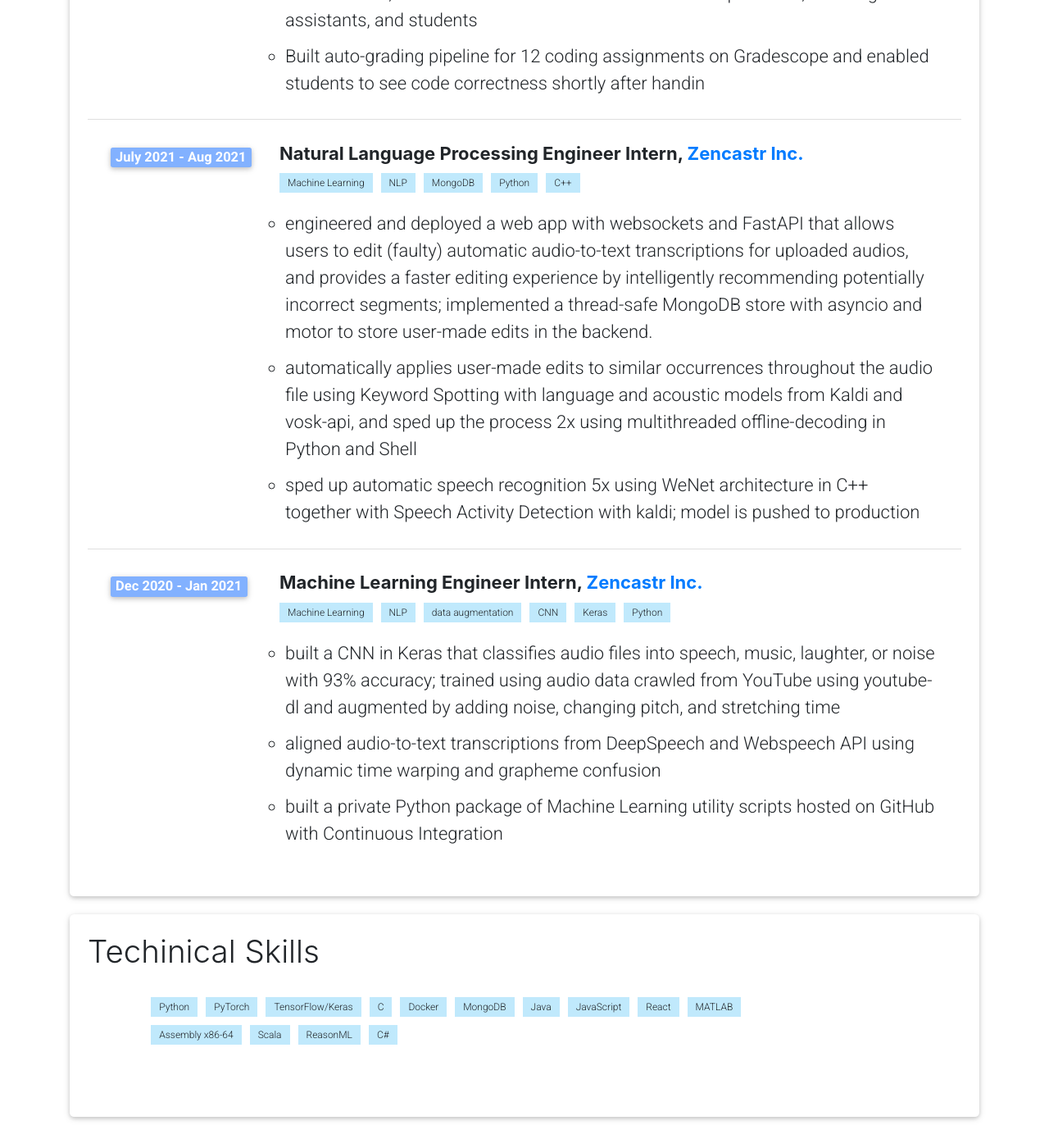
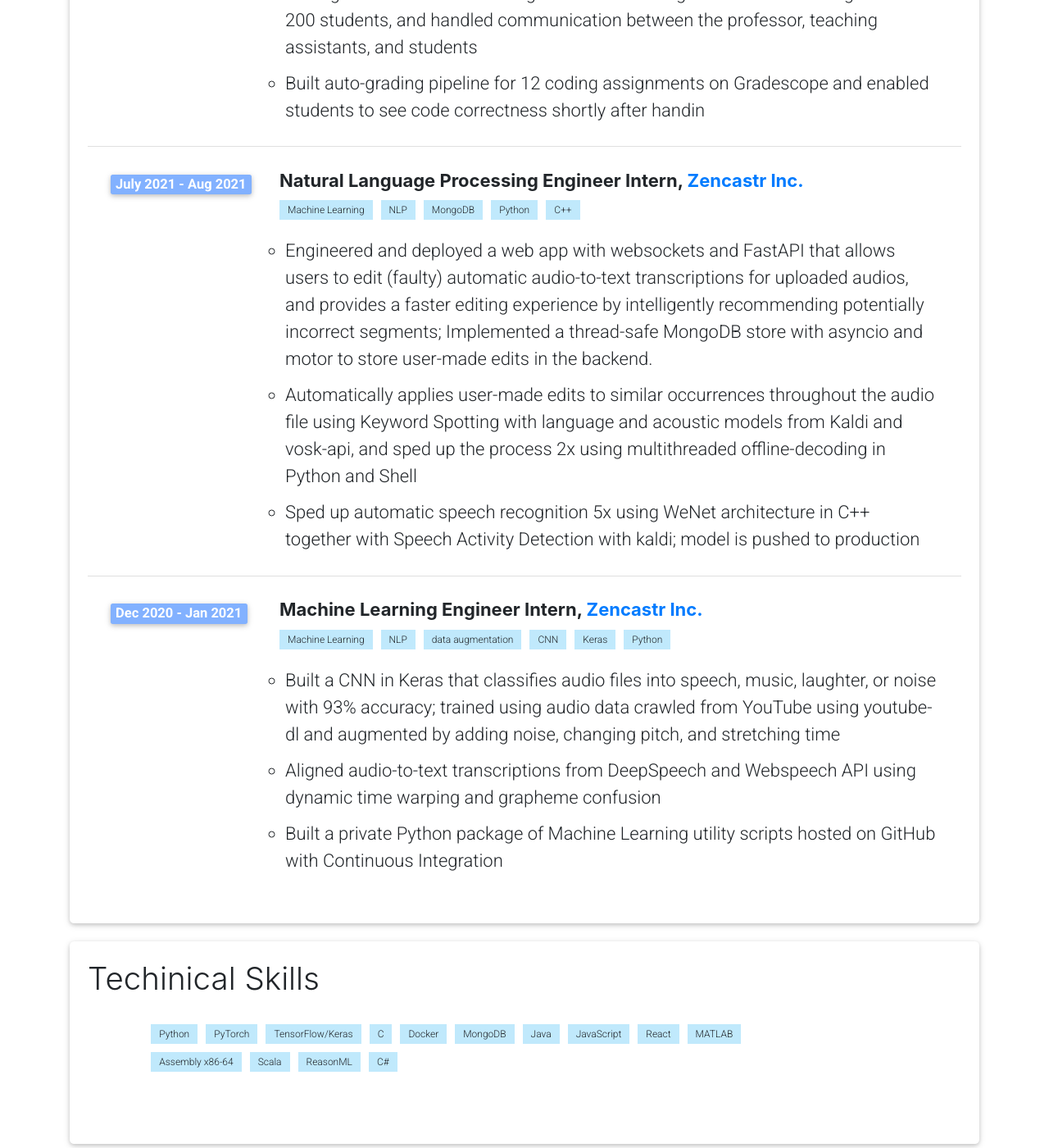
Before and after one commit to zhouzypaul/zhouzypaul.github.io, a Jekyll site: the page built from _pages/experience.html, in a window 1280 px wide and 1400 px high, scrolled down 1747 px. Shown: the whole window at 82% size. Built offline with Jekyll 4.4.1, drawn with Linux system fonts in a browser that asks for light colours; cached includes are drawn as plain includes; a style sheet for code colours, icons or effects is not loaded; some of the changed text lies outside the part shown.

Commit message:
med update and content bug fixes

```diff
--- a/_pages/experience.html
+++ b/_pages/experience.html
@@ -68,6 +68,7 @@ permalink: /experience/
                                     <span class="skill">Collaborative Robotics (grad level)</span>
                                     <span class="skill">Computer Systems</span>
                                     <span class="skill">Software Engineering</span>
+                                    <span class="skill">Multiprocessor Syncrhonization</span>
                                   </div>
                                 </li>
                               </ul>
@@ -102,7 +103,7 @@ permalink: /experience/
                           <div class="col-xs-10 cl-sm-10 col-md-10 mt-2 mt-md-0">
                             <ul>
                               <li>
-                                <h7 class="title ml-1 ml-md-4">Placed 227th (top 5%) in Putnam 2019, top 2 at Brown</h7>
+                                <h7 class="title ml-1 ml-md-4">Placed 227th (top 5%) in Putnam 2019, top 3 at Brown</h7>
                               </li>
                               <li>
                                 <h7 class="title ml-1 ml-md-4">2nd Place in Hartshorn-Hypatia Math Contest</h7>
@@ -158,7 +159,7 @@ permalink: /experience/
                                       <span class="item">Worked on lifelong RL, hierarchical RL, and action generalization in the <a href="http://irl.cs.brown.edu" target="_blank" rel="noopener noreferrer">Intelligent Robot Lab</a> under <a href="http://cs.brown.edu/people/gdk/" target="_blank" rel="noopener noreferrer">Prof. George Konidaris</a>.</span>
                                   </li>
                                   <li>
-                                      <span class="item">Worked on reward design in RL under <a href="https://www.littmania.com" target="_blank" rel="noopener noreferrer">Prof. Michael Littman</a>.</span>
+                                      <span class="item">Worked on behavior specification and reward design in RL under <a href="https://www.littmania.com" target="_blank" rel="noopener noreferrer">Prof. Michael Littman</a>.</span>
                                   </li>
                                   <li>
                                     <span class="item">please refer to my <a href="/research/" >research page</a> for details of my work</span>
@@ -213,13 +214,13 @@ permalink: /experience/
                             </div>
                               <ul class="items">
                                   <li>
-                                      <span class="item">engineered and deployed a web app with websockets and FastAPI that allows users to edit (faulty) automatic audio-to-text transcriptions for uploaded audios, and provides a faster editing experience by intelligently recommending potentially incorrect segments; implemented a thread-safe MongoDB store with asyncio and motor to store user-made edits in the backend.</span>
+                                      <span class="item">Engineered and deployed a web app with websockets and FastAPI that allows users to edit (faulty) automatic audio-to-text transcriptions for uploaded audios, and provides a faster editing experience by intelligently recommending potentially incorrect segments; Implemented a thread-safe MongoDB store with asyncio and motor to store user-made edits in the backend.</span>
                                   </li>
                                   <li>
-                                      <span class="item">automatically applies user-made edits to similar occurrences throughout the audio file using Keyword Spotting with language and acoustic models from Kaldi and vosk-api, and sped up the process 2x using multithreaded offline-decoding in Python and Shell</span>
+                                      <span class="item">Automatically applies user-made edits to similar occurrences throughout the audio file using Keyword Spotting with language and acoustic models from Kaldi and vosk-api, and sped up the process 2x using multithreaded offline-decoding in Python and Shell</span>
                                   </li>
                                   <li>
-                                    <span class="item">sped up automatic speech recognition 5x using WeNet architecture in C++ together with Speech Activity Detection with kaldi; model is pushed to production</span>
+                                    <span class="item">Sped up automatic speech recognition 5x using WeNet architecture in C++ together with Speech Activity Detection with kaldi; model is pushed to production</span>
                                 </li>
                               </ul>
                           </div>
@@ -245,13 +246,13 @@ permalink: /experience/
                             </div>
                               <ul class="items">
                                   <li>
-                                      <span class="item">built a CNN in Keras that classifies audio files into speech, music, laughter, or noise with 93% accuracy; trained using audio data crawled from YouTube using youtube-dl and augmented by adding noise, changing pitch, and stretching time</span>
+                                      <span class="item">Built a CNN in Keras that classifies audio files into speech, music, laughter, or noise with 93% accuracy; trained using audio data crawled from YouTube using youtube-dl and augmented by adding noise, changing pitch, and stretching time</span>
                                   </li>
                                   <li>
-                                      <span class="item">aligned audio-to-text transcriptions from DeepSpeech and Webspeech API using dynamic time warping and grapheme confusion</span>
+                                      <span class="item">Aligned audio-to-text transcriptions from DeepSpeech and Webspeech API using dynamic time warping and grapheme confusion</span>
                                   </li>
                                   <li>
-                                    <span class="item">built a private Python package of Machine Learning utility scripts hosted on GitHub with Continuous Integration</span>
+                                    <span class="item">Built a private Python package of Machine Learning utility scripts hosted on GitHub with Continuous Integration</span>
                                 </li>
                               </ul>
                           </div>
--- a/_pages/portfolio.html
+++ b/_pages/portfolio.html
@@ -128,7 +128,7 @@ permalink: /portfolio/
           <div class="projects-desc align-center">
             <div class="folio-info"> <a href="https://github.com/zhouzypaul/object-recognition-imu" class="fancybox">
               <h5>IMU + object recognition</h5>
-              <p>An object recognition post-processing unit based on Inertial Measurement Unit that strengthens detection results by 50%. Used on Vision Prosthetic in Paradiso Lab. </p>
+              <p>An object recognition post-processing pipeline that uses Inertial Measurement Unit to strengthen detection accuracy by 50%. Used on Vision Prosthetic in Paradiso Lab. </p>
               <!-- <i class="fa fa-plus-square-o fa-2x"></i> -->
             </a> </div>
           </div>
@@ -140,7 +140,7 @@ permalink: /portfolio/
           <div class="projects-desc align-center">
             <div class="folio-info"> <a href="https://drive.google.com/file/d/1n_2syscPwRcwtKXXp40UMu6Vl1x3uDok/view?usp=sharing" class="fancybox">
               <h5>Controbo</h5>
-              <p>A Unity API that enables Natural Language and gesture control of robots in navigation</p>
+              <p>A Unity API that enables controlling robot navigation using pointing gestures to corroborate natural language commands.</p>
               <!-- <i class="fa fa-plus-square-o fa-2x"></i> -->
             </a> </div>
           </div>
@@ -164,7 +164,7 @@ permalink: /portfolio/
           <div class="projects-desc align-center">
             <div class="folio-info"> <a href="https://github.com/zhouzypaul/pong-rl" class="fancybox">
               <h5>RL Pong</h5>
-              <p>a Reinforcement Learning agent (policy gradient) that learns to play the Atari game Pong through trial-and-error</p>
+              <p>a Reinforcement Learning agent (using policy gradient) that learns to play the Atari game Pong through trial-and-error</p>
               <!-- <i class="fa fa-plus-square-o fa-2x"></i> -->
             </a> </div>
           </div>
```
Also changed, not shown: _pages/research.md (+48 -11 lines), index.md (+6 -7 lines), images/paper-images/tiered-reward.jpg (added).
